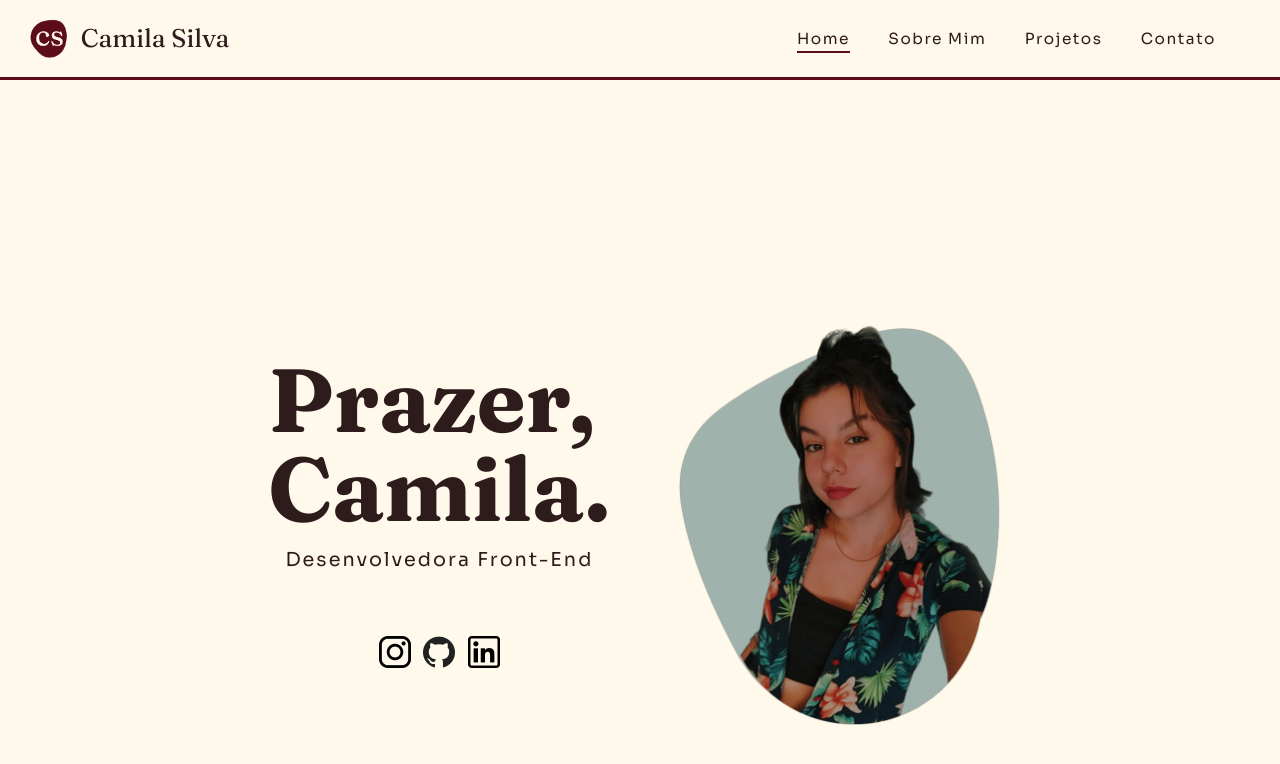
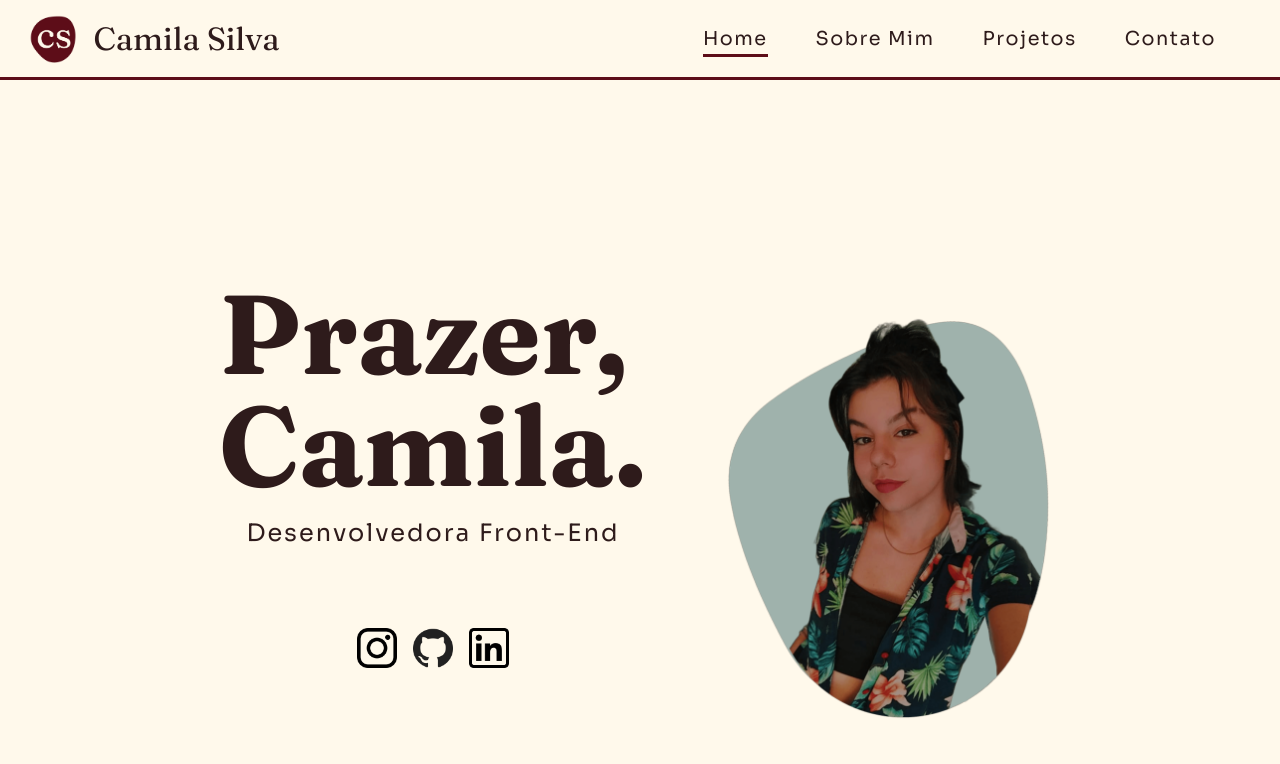
Before and after one commit to milacs1402/MeuPortifolio, a React (Vite) app in the folder meu-portfolio/: page / in a window 1280 px wide. Shown: the top 764 px of the page. Built offline with nearby package versions, Linux system fonts and the light colour scheme.

Commit message:
mais correções minimas em layout

```diff
--- a/meu-portfolio/src/index.css
+++ b/meu-portfolio/src/index.css
@@ -20,7 +20,6 @@
   font-family: var(--font-corpo);
   height: 100%;
 
-  font-size: 80%;
 }
 
 body {
```
